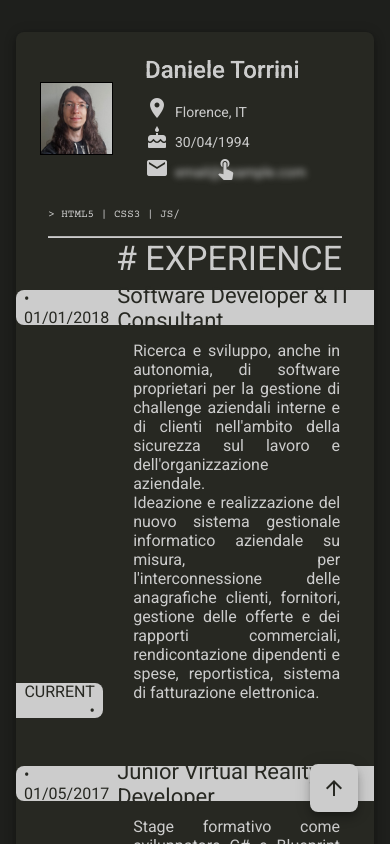
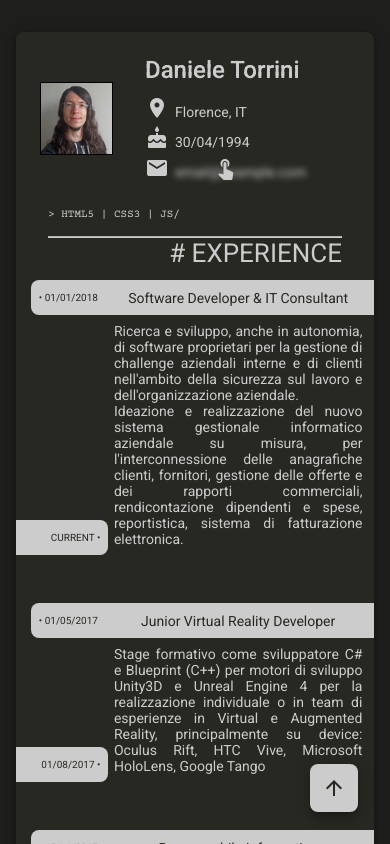
Before and after one commit to DocCobra/dev-cv, an Angular app: page / in a window 390 px wide. Built offline with nearby package versions, Linux system fonts and the light colour scheme.

Commit message:
More styling for small screens

```diff
--- a/src/app/page/entry/entry.component.css
+++ b/src/app/page/entry/entry.component.css
@@ -5,6 +5,16 @@
     flex-flow: row nowrap;
     justify-content: flex-start;
     align-items: stretch;
+}
+
+span {
+    transition: font-size .1s ease;
+}
+
+#date-range,
+#date-trail,
+#entry-info {
+    transition: width .2s ease;
 }
 
 #date-range,
@@ -53,6 +63,9 @@
 
     border-top-right-radius: 8px;
     border-bottom-right-radius: 8px;
+
+    display: flex;
+    justify-content: flex-end;
 }
 
 div .spacer {
@@ -72,8 +85,6 @@ div .spacer {
     flex-flow: row nowrap;
     justify-content: center;
     align-items: center;
-
-    transition: font-size .1s ease;
 }
 
 #entry-info > span:first-of-type {
@@ -87,6 +98,51 @@ div .spacer {
     justify-content: flex-start;
 }
 
-#entry-info > span.largeTitle {
-    font-size: 20px;
+/* Queries */
+
+@media screen and (max-width: 1350px) {
+    #date-range > span {
+        font-size: 14px;
+    }
 }
+
+@media screen and (max-width: 630px) {
+    #date-range > span {
+        font-size: 12px;
+    }
+
+    #entry-info > span:first-of-type {
+        font-size: 18px;
+    }
+}
+
+@media screen and (max-width: 515px) {
+    #date-range {
+        width: 34%;
+    }
+
+    #date-range > span {
+        font-size: 10px;
+    }
+
+    #date-range > span:not(:first-of-type) {
+        width: 85%;
+    }
+
+    #date-trail {
+        width: 1%;
+    }
+
+    #date-trail > span {
+        padding: 0;
+    }
+
+    #entry-info > span:first-of-type {
+        font-size: 14px;
+    }
+
+    #entry-info > span:not(:first-of-type) {
+        font-size: 14px;
+        margin: 8px;
+    }
+}
--- a/src/app/page/page.component.css
+++ b/src/app/page/page.component.css
@@ -33,6 +33,11 @@ app-entry {
     margin-bottom: 48px;
 }
 
+#skills,
+ul {
+    transition: padding .2s ease;
+}
+
 #skills {
     padding: 0 48px 32px 48px;
 }
@@ -58,14 +63,24 @@ li::before {
     color: #CCCCCC;
 }
 
-li span {
-    font-weight: 700;
+/* Queries */
+
+@media screen and (max-width: 630px) {
+    #skills {
+        padding: 0 24px 32px 24px;
+    }
 }
-
-/* Queries */
 
 @media screen and (max-width: 515px) {
     typewriter-text {
         margin: 14px 0;
     }
+
+    #skills {
+        padding: 0 8px 16px 8px;
+    }
+
+    ul {
+        padding: 0 8px;
+    }
 }
--- a/src/app/page/page.component.html
+++ b/src/app/page/page.component.html
@@ -30,6 +30,6 @@
 
 <div id="skills">
   <ul>
-    <li *ngFor="let e of entries.skills" [innerHTML]="e.content"></li>
+    <li *ngFor="let e of entries.skills" [innerHTML]="'<div>' + e.content + '</div>'"></li>
   </ul>
 </div>
--- a/src/app/page/section-divider/section-divider.component.css
+++ b/src/app/page/section-divider/section-divider.component.css
@@ -16,4 +16,18 @@ mat-divider {
 span {
     align-self: flex-end;
     font-size: 34px;
+
+    transition: font-size .1s ease;
 }
+
+@media screen and (max-width: 630px) {
+    span {
+        font-size: 30px;
+    }
+}
+
+@media screen and (max-width: 515px) {
+    span {
+        font-size: 26px;
+    }
+}
--- a/src/styles.css
+++ b/src/styles.css
@@ -17,4 +17,15 @@ body {
 
 #skills li span {
     font-weight: 700;
+
+    display: inline-flex;
+    flex-flow: row nowrap;
+
+    transition: font-size .1s ease;
 }
+
+@media screen and (max-width: 515px) {
+    #skills li span {
+        font-size: 14px;
+    }
+}
```
